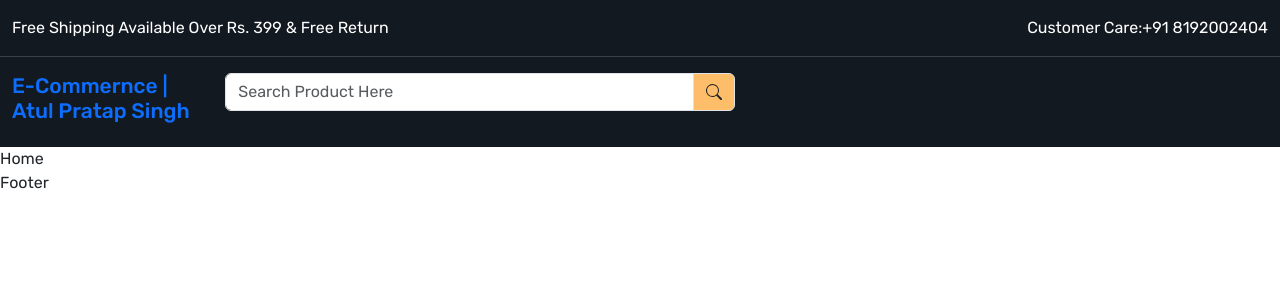
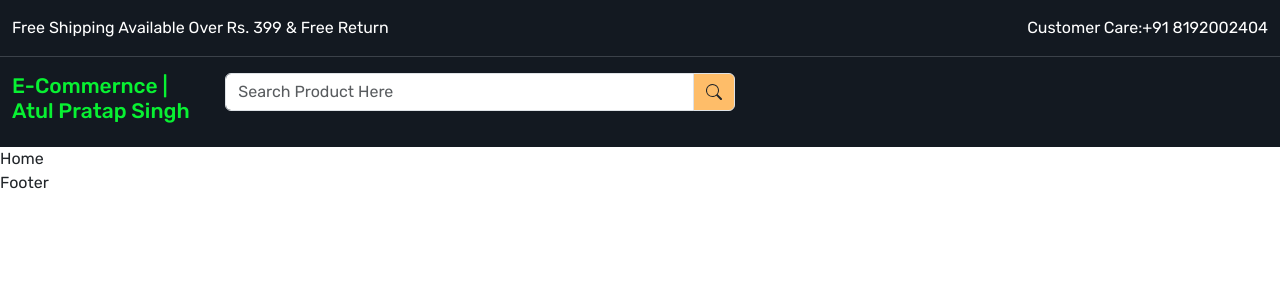
Before and after one commit to thakuratul2/E-Commernce-React-App, a React (Create React App) app: page / in a window 1280 px wide. Shown: the top 300 px of the page. Built offline with nearby package versions, Linux system fonts and the light colour scheme.

Commit message:
Header Start

```diff
--- a/src/App.css
+++ b/src/App.css
@@ -30,6 +30,9 @@ a{
 .header-text{
     font-size: 21px;
 }
+.text-link{
+    color: rgb(8, 241, 50);
+}
 .input-group-text{
     background-color:var(--color-febd69);
 }
--- a/src/components/Header.js
+++ b/src/components/Header.js
@@ -26,7 +26,7 @@ Customer Care:
   <div className="row">
     <div className="col-2">
       <h6 className='header-text'>
-        <Link>E-Commernce | Atul Pratap Singh</Link>
+        <Link className='text-link'>E-Commernce | Atul Pratap Singh</Link>
       </h6>
     </div>
     <div className="col-5">
```
